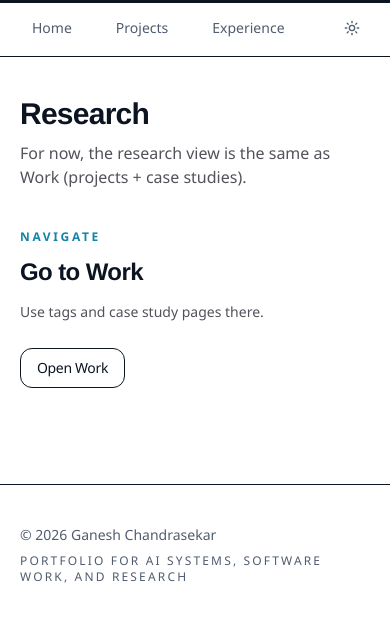
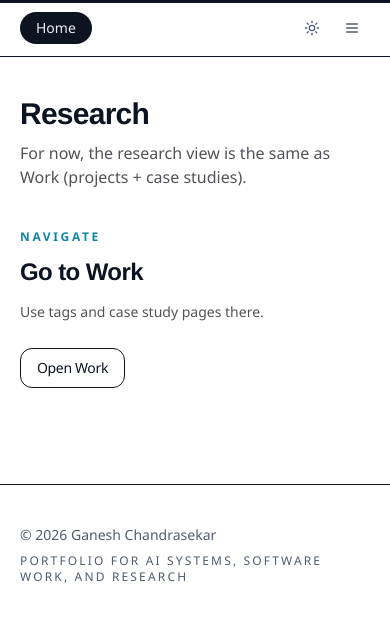
Before and after one commit to cbsag/portfolio-cbsag-2026, a Next.js app: page /research in a window 390 px wide. Shown: the top 620 px of the page. Built offline with nearby package versions, Linux system fonts and the light colour scheme.

Commit message:
Polish mobile navigation

```diff
--- a/src/components/nav.tsx
+++ b/src/components/nav.tsx
@@ -2,8 +2,9 @@
 
 import Link from "next/link";
 import { usePathname } from "next/navigation";
-import { Moon, Sun } from "lucide-react";
+import { Menu, Moon, Sun, X } from "lucide-react";
 import { useTheme } from "next-themes";
+import { useEffect, useMemo, useState } from "react";
 import { cn } from "@/lib/utils";
 import { Button } from "@/components/ui/button";
 
@@ -20,11 +21,34 @@ const links = [
 export default function Nav() {
   const pathname = usePathname();
   const { theme, setTheme } = useTheme();
+  const [isMenuOpen, setIsMenuOpen] = useState(false);
+
+  const activeLink = useMemo(
+    () =>
+      links.find((link) =>
+        link.href === "/" ? pathname === "/" : pathname === link.href || pathname.startsWith(`${link.href}/`)
+      ) ?? links[0],
+    [pathname]
+  );
+
+  useEffect(() => {
+    setIsMenuOpen(false);
+  }, [pathname]);
 
   return (
     <header className="sticky top-0 z-50 border-b border-[rgba(var(--line),0.10)] bg-[rgba(var(--bg),0.68)] backdrop-blur-xl">
-      <div className="container flex h-14 items-center gap-4">
-        <nav className="flex min-w-0 flex-1 items-center gap-5 overflow-x-auto text-sm whitespace-nowrap">
+      <div className="container flex h-14 items-center gap-3">
+        <div className="flex min-w-0 flex-1 items-center md:hidden">
+          <Link
+            href={activeLink.href}
+            aria-current="page"
+            className="inline-flex items-center rounded-full bg-[rgb(var(--fg))] px-4 py-1.5 text-sm font-medium text-[rgb(var(--bg))] shadow-[inset_0_0_0_1px_rgba(var(--line),0.08)]"
+          >
+            {activeLink.label}
+          </Link>
+        </div>
+
+        <nav className="hidden min-w-0 flex-1 items-center gap-5 overflow-x-auto text-sm whitespace-nowrap md:flex">
           {links.map((l) => {
             const active =
               l.href === "/"
@@ -48,6 +72,7 @@ export default function Nav() {
           })}
         </nav>
 
+        <div className="flex items-center gap-1">
           <Button
             variant="ghost"
             size="icon"
@@ -57,6 +82,53 @@ export default function Nav() {
             <Sun className="h-4 w-4 dark:hidden" />
             <Moon className="hidden h-4 w-4 dark:block" />
           </Button>
+
+          <Button
+            variant="ghost"
+            size="icon"
+            className="md:hidden"
+            aria-label={isMenuOpen ? "Close menu" : "Open menu"}
+            aria-controls="mobile-site-nav"
+            aria-expanded={isMenuOpen}
+            onClick={() => setIsMenuOpen((open) => !open)}
+          >
+            {isMenuOpen ? <X className="h-4 w-4" /> : <Menu className="h-4 w-4" />}
+          </Button>
+        </div>
+      </div>
+
+      <div
+        id="mobile-site-nav"
+        className={cn(
+          "overflow-hidden transition-[max-height,opacity] duration-300 md:hidden",
+          isMenuOpen ? "max-h-96 opacity-100" : "max-h-0 opacity-0"
+        )}
+      >
+        <div className="container pb-4">
+          <nav className="interface-panel grid gap-1 p-2">
+            {links.map((l) => {
+              const active =
+                l.href === "/"
+                  ? pathname === "/"
+                  : pathname === l.href || pathname.startsWith(`${l.href}/`);
+              return (
+                <Link
+                  key={l.href}
+                  href={l.href}
+                  aria-current={active ? "page" : undefined}
+                  className={cn(
+                    "rounded-2xl px-4 py-3 text-sm transition",
+                    active
+                      ? "bg-[rgb(var(--fg))] font-medium text-[rgb(var(--bg))]"
+                      : "text-[rgb(var(--muted))] hover:bg-[rgba(var(--line),0.05)] hover:text-[rgb(var(--fg))]"
+                  )}
+                >
+                  {l.label}
+                </Link>
+              );
+            })}
+          </nav>
+        </div>
       </div>
     </header>
   );
```
Lines whose indentation alone changed are shown as unchanged.
